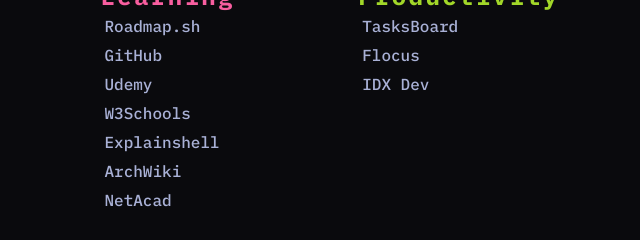
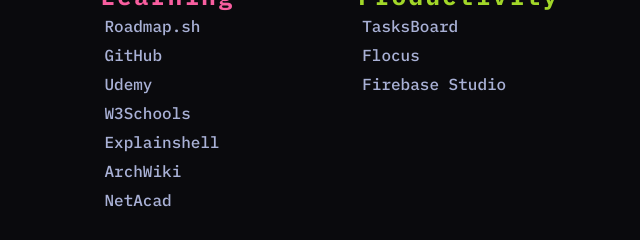
Before and after one commit to Icky17/startpage, a website built with Vite: page index.html in a window 1280 px wide. Shown: the part 228-468 px from the top of the page, 640-1280 px from the left. Built offline with nearby package versions, Linux system fonts and the light colour scheme.

Commit message:
Update IDX to FirebaseStudio

```diff
--- a/index.html
+++ b/index.html
@@ -64,7 +64,7 @@
                             <!-- Fallback-Links, falls JavaScript nicht lädt -->
                             <a href="https://tasksboard.com/app" target="_blank">TasksBoard</a>
                             <a href="https://app.flocus.com/" target="_blank">Flocus</a>
-                            <a href="https://idx.dev/" target="_blank">IDX Dev</a>
+                            <a href="https://studio.firebase.google.com/" target="_blank">Firebase Studio</a>
                         </div>
                     </div>
                     <div class="category">
@@ -199,7 +199,7 @@
                                 container.innerHTML = `
                                     <a href="https://tasksboard.com/app" target="_blank">TasksBoard</a>
                                     <a href="https://app.flocus.com/" target="_blank">Flocus</a>
-                                    <a href="https://idx.dev/" target="_blank">IDX Dev</a>
+                                    <a href="https://studio.firebase.google.com/" target="_blank">Firebase Studio</a>
                                 `;
                                 break;
                             case "school":
--- a/main.js
+++ b/main.js
@@ -23,7 +23,7 @@
     productivity: [
         { name: 'TasksBoard', url: 'https://tasksboard.com/app' },
         { name: 'Flocus', url: 'https://app.flocus.com/' },
-        { name: 'IDX Dev', url: 'https://idx.dev/' },
+        { name: 'Firebase Studio', url: 'https://studio.firebase.google.com/' },
     ],
     school: [
         { name: 'BBBaden', url: 'https://www.bbbaden.ch/' },
```
